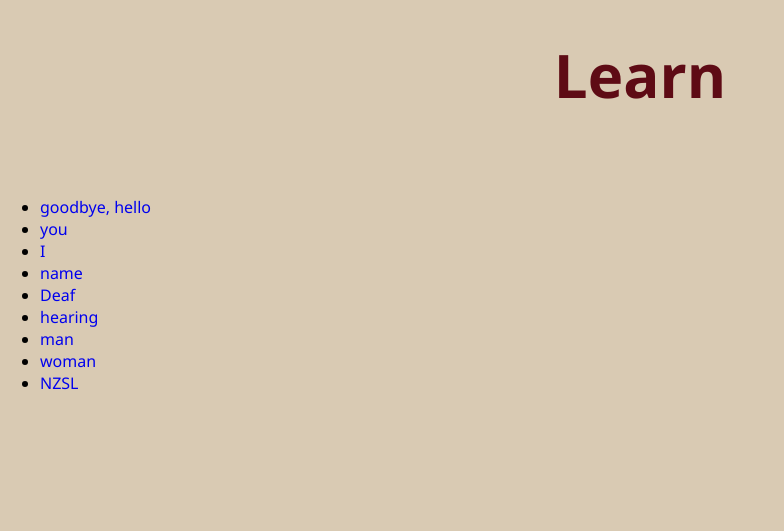
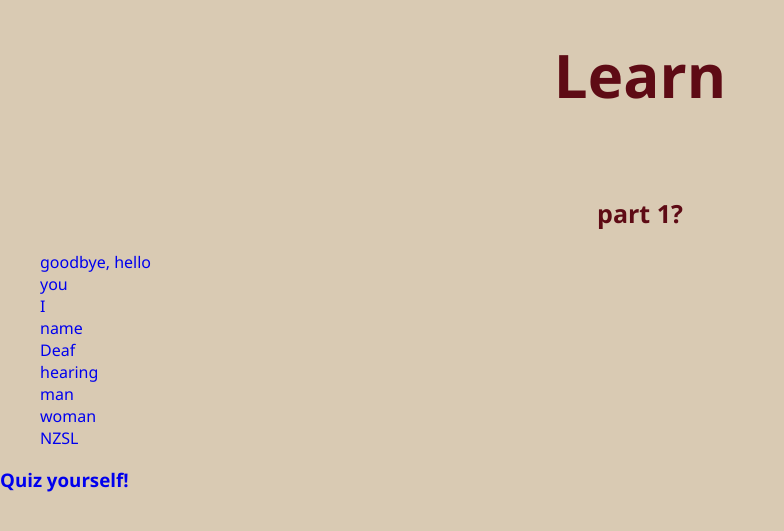
Before and after one commit to zed3538/signshow, a Flask app: page /learn in a window 1280 px wide. Shown: the part 186-717 px from the top of the page, without its empty margins (0-784 px from the left). Run offline with Flask 3, Linux system fonts and the light colour scheme; data comes from the database, SQL or seed files in the repository; both versions use the stored data as it was after the commit; parts of the project's set-up code (start-up, migrations or seed data) failed here and were passed over.

Commit message:
Started quiz section, scraped first "lesson", editing database

```diff
--- a/app.py
+++ b/app.py
@@ -41,6 +41,15 @@ def get_pages():
         }
     ]
     return pages
+
+def get_lessons():
+    lessons = [
+        {
+            'title': 'Lesson 1',
+            'terms': '',
+        }
+    ]
+    return lessons
 
 @app.route('/')
 def index():
--- a/static/styles.css
+++ b/static/styles.css
@@ -253,3 +253,10 @@ button[type=submit] {
     height: 480px;
     width: auto;
 }
+
+.learn-1 {
+}
+
+.learn-1 li {
+    list-style: none;
+}
--- a/templates/learn.html
+++ b/templates/learn.html
@@ -1,15 +1,20 @@
 {% extends 'base.html' %}
+{% from 'card.html' import Card %}
 {% block content %}
     {% if session['user'] %}
         <p class="welcome-msg">Welcome {{ session['user'][1] }}</p>
     {% endif %}
 
     <h1>Learn</h1>
+    <h2>part 1?</h2>
 
-    <ul>
-        {% for term in terms %}
-            <li><a href="learn/{{term[0]}}">{{term[1]}}</a></li>
-        {% endfor %}
-    </ul>
+    <div class="learn-1">
+        <ul>
+            {% for term in terms %}
+                <li><a href="learn/{{term[0]}}">{{term[1]}}</a></li>
+            {% endfor %}
+        </ul>
+        <h3><a href="/quiz">Quiz yourself!</a></h3>
+    </div>
 
 {% endblock %}
--- a/templates/quiz.html
+++ b/templates/quiz.html
@@ -0,0 +1,6 @@
+{% extends 'base.html' %}
+{% block content%}
+
+
+
+{% endblock %}
```
Also changed, not shown: database.db.
